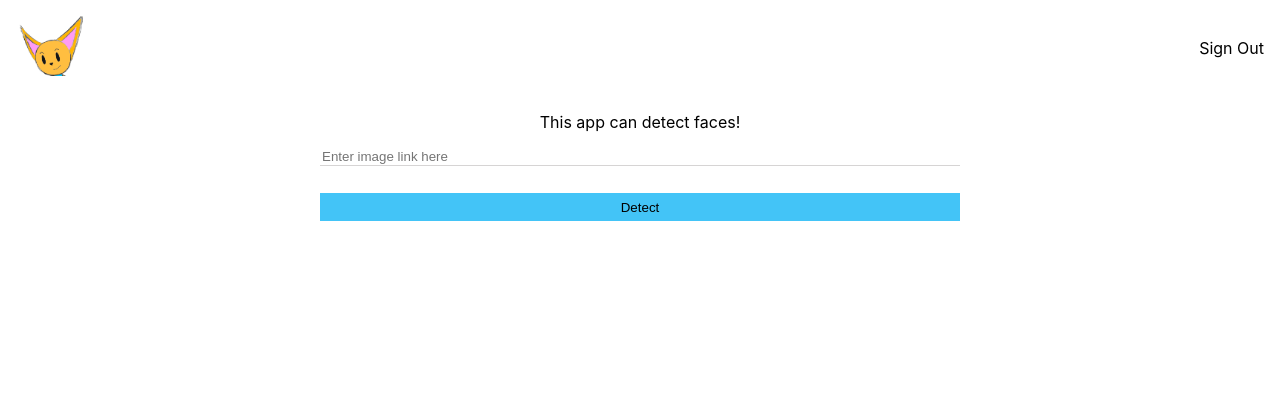
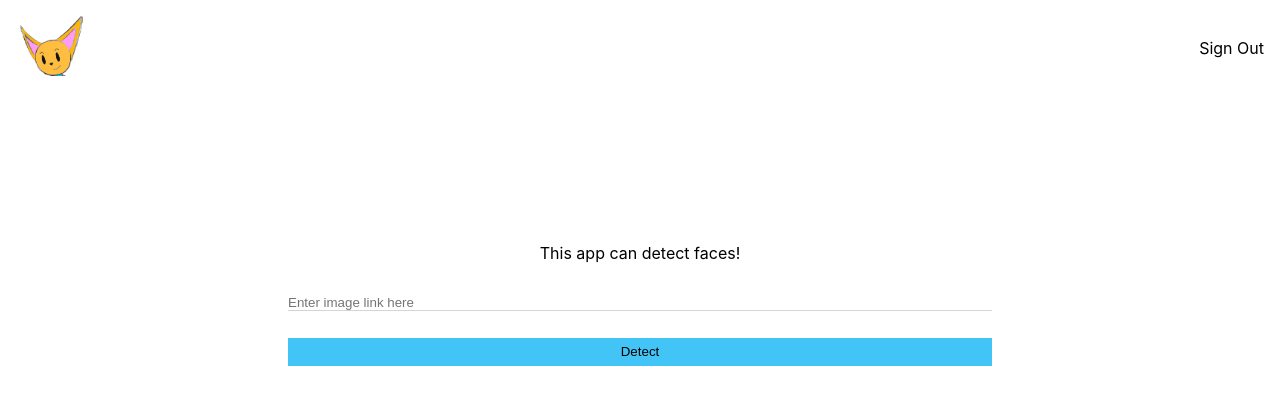
Before and after one commit to soniclinkerman/facerecognitionapp, a React (Create React App) app: page / in a window 1280 px wide. Shown: the top 404 px of the page. Built offline with nearby package versions, Linux system fonts and the light colour scheme.

Commit message:
[ImageLinkForm] Updated styles to be centered

```diff
--- a/src/components/ImageLinkForm/ImageLinkForm.jsx
+++ b/src/components/ImageLinkForm/ImageLinkForm.jsx
@@ -4,11 +4,11 @@ const ImageLinkForm = () => {
     return(
         <div className="image-link-form">
             <div>
-            <p>
+
+            <div className="form">
+            <p className="form-title">
                 This app can detect faces!
             </p>
-
-            <div className="form">
                 <input type="text" className="input" placeholder="Enter image link here"/>
                 <button className="primary">Detect</button>
             </div>
--- a/src/components/ImageLinkForm/ImageLinkForm.scss
+++ b/src/components/ImageLinkForm/ImageLinkForm.scss
@@ -3,6 +3,7 @@
     border-bottom: 1px solid #d6d4d4;
     outline: none;
     margin-bottom: 2em;
+    padding: 0;
 }
 
 .primary{
@@ -11,8 +12,15 @@
 }
 
 .form{
-    margin: auto;
     display: flex;
     flex-direction: column;
-    width: 50%;
+    width: 55%;
+    height: 50vh;
+    justify-content: center;
+    align-content: center;
+    margin: auto;
 }
+
+.form-title{
+    margin-bottom: 2em;
+}
```
